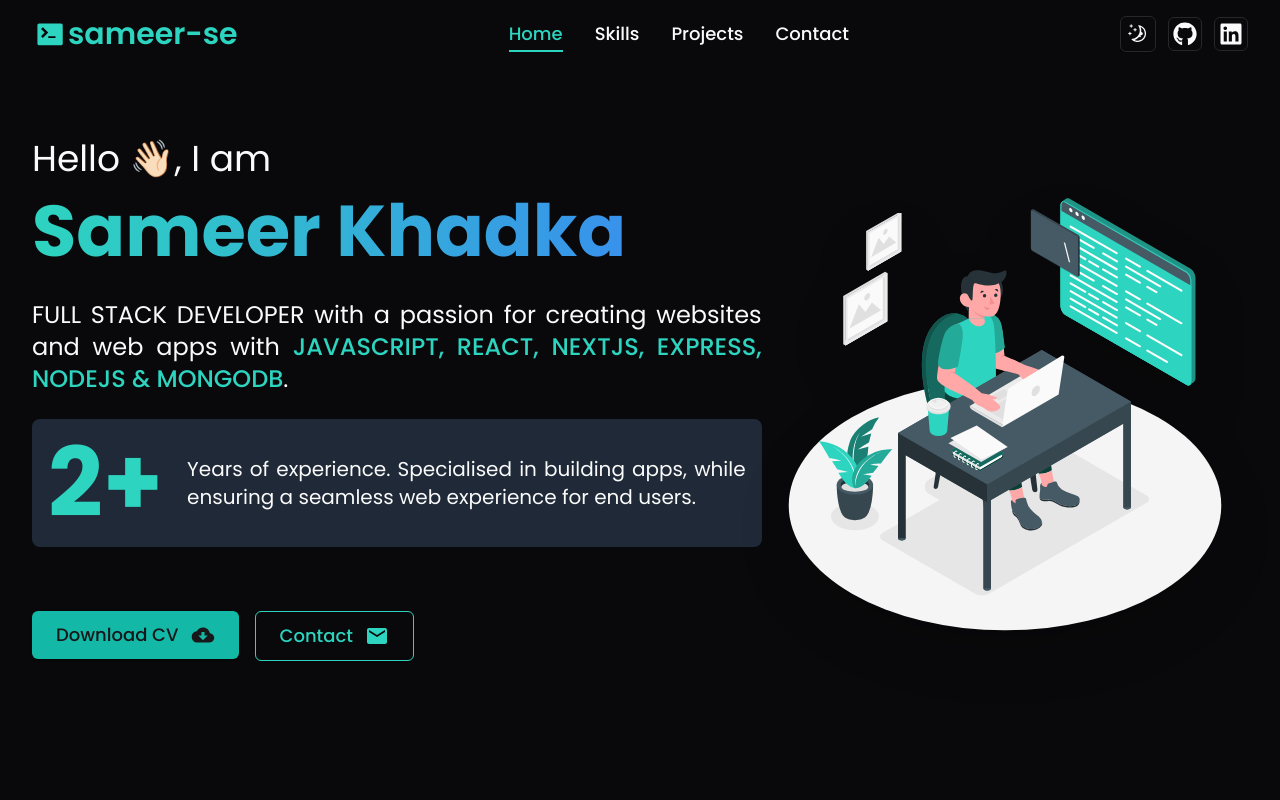
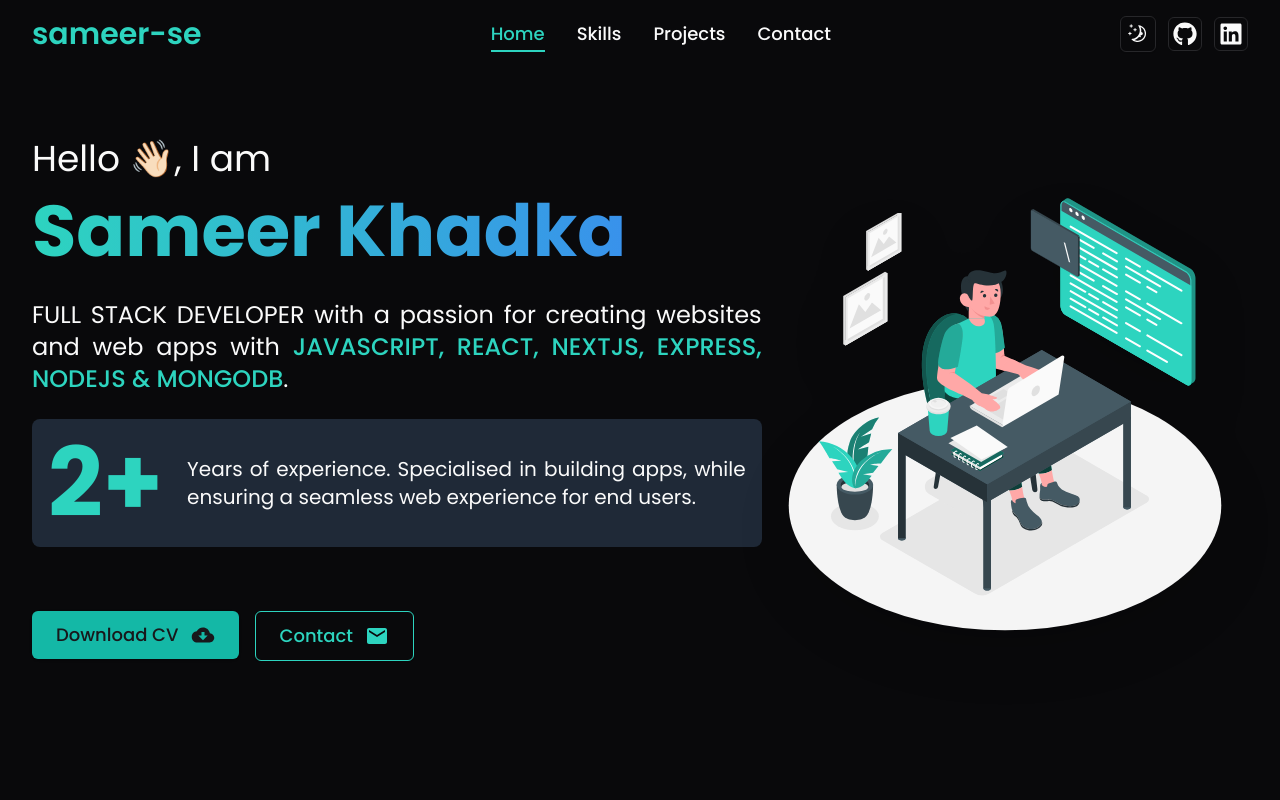
Before and after one commit to sameer-se/next-portfolio, a Next.js app: page / in a window 1280 px wide. Shown: the top 800 px of the page. Built offline with nearby package versions, Linux system fonts and the light colour scheme.

Commit message:
navbar updates

```diff
--- a/components/navbar.jsx
+++ b/components/navbar.jsx
@@ -2,7 +2,6 @@ import Link from "next/link";
 import React, { useState, useEffect } from "react";
 import { ModeToggle } from "./modeToggle";
 import { FaGithub, FaLinkedin } from "react-icons/fa";
-import { DiTerminal } from "react-icons/di";
 import { HiMenu, HiX } from "react-icons/hi";
 import { motion, AnimatePresence } from "framer-motion";
 
@@ -57,7 +56,6 @@ export default function Navbar() {
           href="/"
           className="flex font-honk font-semibold text-3xl text-teal-400 hover:text-teal-500 transition-colors"
         >
-          <DiTerminal className="text-4xl self-center" />
           sameer-se
         </Link>
         <motion.div
```
